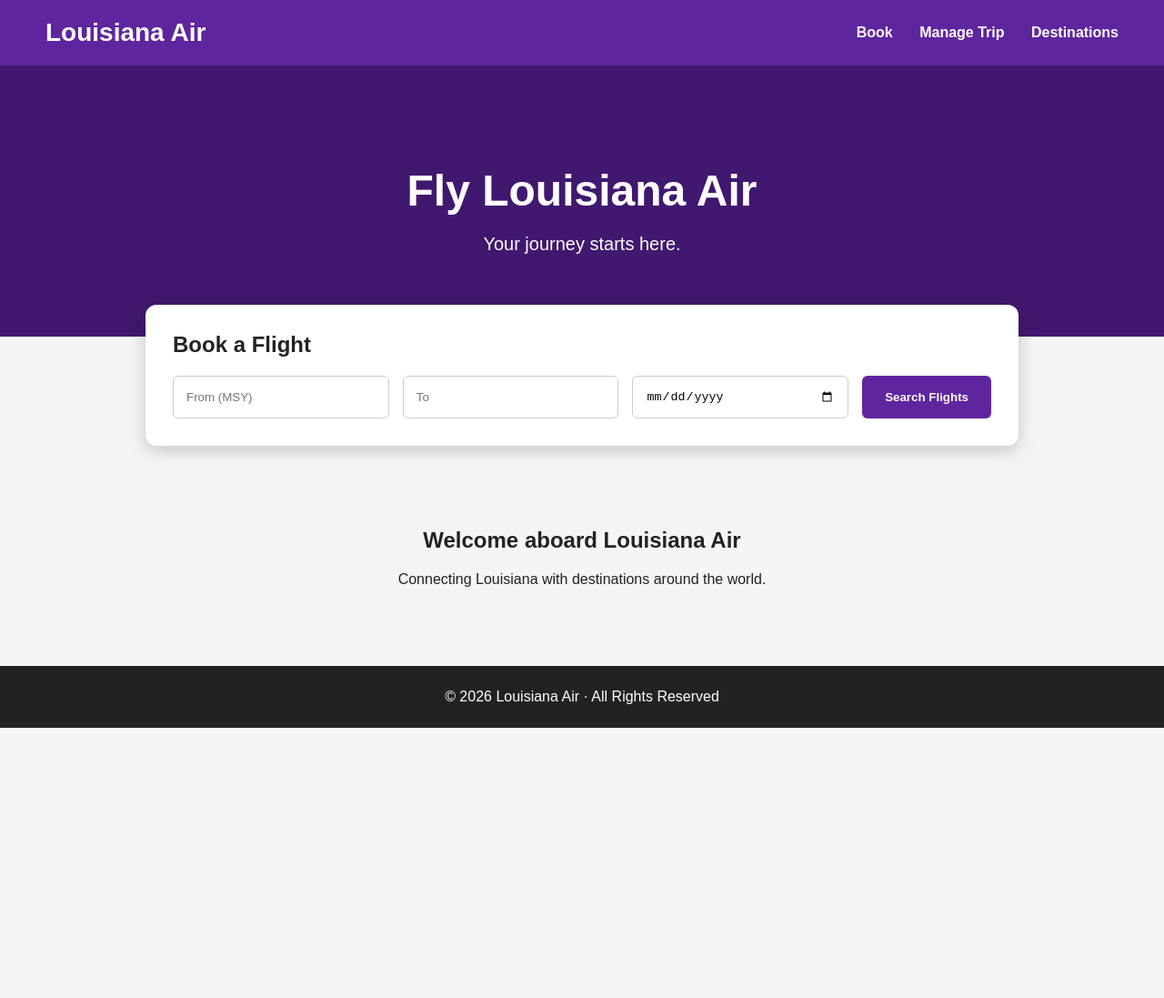
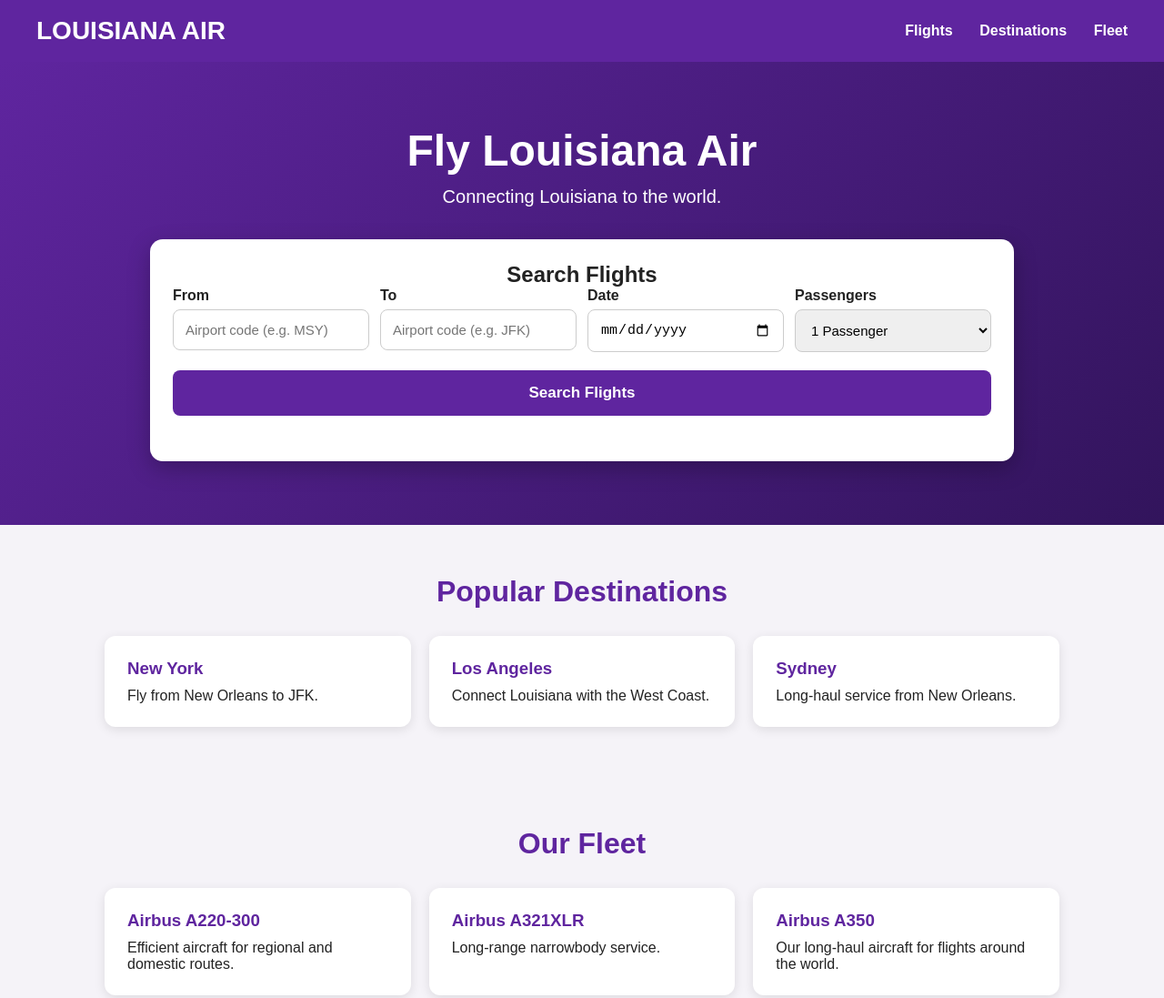
Before and after one commit to MSYavgeek/Louisiana-Air, a plain HTML site: page index.html in a window 1280 px wide. Shown: the top 1097 px of the page at 91% size. Before the commit the page ends 800 px from the top, so only its background shows below. Drawn offline with Linux system fonts and the light colour scheme.

Commit message:
Update index.html

```diff
--- a/index.html
+++ b/index.html
@@ -3,21 +3,25 @@
 <head>
     <meta charset="UTF-8">
     <meta name="viewport" content="width=device-width, initial-scale=1.0">
-
-    <title>Louisiana Air | Fly Your Way</title>
+    <title>Louisiana Air</title>
 
     <style>
+        * {
+            box-sizing: border-box;
+            margin: 0;
+            padding: 0;
+        }
+
         body {
-            margin: 0;
             font-family: Arial, sans-serif;
-            background: #f5f5f5;
+            background: #f5f3f8;
             color: #222;
         }
 
         header {
             background: #5f259f;
             color: white;
-            padding: 20px 50px;
+            padding: 18px 40px;
             display: flex;
             justify-content: space-between;
             align-items: center;
@@ -36,74 +40,143 @@
         }
 
         .hero {
-            background: #40186f;
+            background: linear-gradient(135deg, #5f259f, #32145c);
             color: white;
+            padding: 70px 25px;
             text-align: center;
-            padding: 70px 20px;
         }
 
         .hero h1 {
             font-size: 48px;
-            margin-bottom: 10px;
+            margin-bottom: 12px;
         }
 
         .hero p {
             font-size: 20px;
+            margin-bottom: 35px;
         }
 
-        .booking {
+        .search-box {
             background: white;
-            width: 80%;
-            max-width: 900px;
-            margin: -35px auto 40px;
-            padding: 30px;
-            border-radius: 12px;
-            box-shadow: 0 5px 20px rgba(0,0,0,0.2);
-        }
-
-        .booking h2 {
-            margin-top: 0;
+            color: #222;
+            max-width: 950px;
+            margin: auto;
+            padding: 25px;
+            border-radius: 14px;
+            box-shadow: 0 8px 25px rgba(0,0,0,0.25);
         }
 
         .fields {
             display: flex;
-            gap: 15px;
+            gap: 12px;
             flex-wrap: wrap;
         }
 
-        input {
-            padding: 14px;
-            border: 1px solid #ccc;
-            border-radius: 6px;
+        .field {
             flex: 1;
             min-width: 180px;
+            text-align: left;
+        }
+
+        .field label {
+            display: block;
+            font-weight: bold;
+            margin-bottom: 6px;
+        }
+
+        .field input,
+        .field select {
+            width: 100%;
+            padding: 13px;
+            border: 1px solid #ccc;
+            border-radius: 8px;
+            font-size: 15px;
         }
 
         button {
+            margin-top: 20px;
+            width: 100%;
+            padding: 15px;
+            border: none;
+            border-radius: 8px;
             background: #5f259f;
             color: white;
-            border: none;
-            padding: 14px 25px;
-            border-radius: 6px;
+            font-size: 17px;
             font-weight: bold;
             cursor: pointer;
         }
 
         button:hover {
-            background: #40186f;
+            background: #471b79;
         }
 
-        .section {
+        #results {
+            margin-top: 25px;
+            text-align: left;
+        }
+
+        .flight {
+            background: #f4f1f8;
+            padding: 18px;
+            margin-top: 12px;
+            border-radius: 10px;
+            border-left: 5px solid #5f259f;
+        }
+
+        section {
+            padding: 55px 25px;
+            max-width: 1100px;
+            margin: auto;
+        }
+
+        section h2 {
             text-align: center;
-            padding: 30px;
+            color: #5f259f;
+            margin-bottom: 30px;
+            font-size: 32px;
+        }
+
+        .cards {
+            display: flex;
+            gap: 20px;
+            flex-wrap: wrap;
+        }
+
+        .card {
+            background: white;
+            padding: 25px;
+            border-radius: 12px;
+            flex: 1;
+            min-width: 250px;
+            box-shadow: 0 3px 12px rgba(0,0,0,0.1);
+        }
+
+        .card h3 {
+            color: #5f259f;
+            margin-bottom: 10px;
         }
 
         footer {
-            background: #222;
+            background: #24113b;
             color: white;
             text-align: center;
-            padding: 25px;
-            margin-top: 40px;
+            padding: 30px;
+            margin-top: 30px;
+        }
+
+        @media (max-width: 700px) {
+            header {
+                flex-direction: column;
+                gap: 12px;
+            }
+
+            nav a {
+                margin: 0 8px;
+            }
+
+            .hero h1 {
+                font-size: 36px;
+            }
         }
     </style>
 </head>
@@ -111,39 +184,154 @@
 <body>
 
 <header>
-    <div class="logo">Louisiana Air</div>
+    <div class="logo">LOUISIANA AIR</div>
 
     <nav>
-        <a href="#">Book</a>
-        <a href="#">Manage Trip</a>
-        <a href="#">Destinations</a>
+        <a href="#flights">Flights</a>
+        <a href="#destinations">Destinations</a>
+        <a href="#fleet">Fleet</a>
     </nav>
 </header>
 
-<section class="hero">
+<div class="hero">
     <h1>Fly Louisiana Air</h1>
-    <p>Your journey starts here.</p>
-</section>
+    <p>Connecting Louisiana to the world.</p>
 
-<section class="booking">
-    <h2>Book a Flight</h2>
+    <div class="search-box" id="flights">
+        <h2>Search Flights</h2>
 
-    <div class="fields">
-        <input type="text" placeholder="From (MSY)">
-        <input type="text" placeholder="To">
-        <input type="date">
-        <button>Search Flights</button>
+        <div class="fields">
+
+            <div class="field">
+                <label>From</label>
+                <input type="text" id="from" placeholder="Airport code (e.g. MSY)">
+            </div>
+
+            <div class="field">
+                <label>To</label>
+                <input type="text" id="to" placeholder="Airport code (e.g. JFK)">
+            </div>
+
+            <div class="field">
+                <label>Date</label>
+                <input type="date" id="date">
+            </div>
+
+            <div class="field">
+                <label>Passengers</label>
+                <select id="passengers">
+                    <option>1 Passenger</option>
+                    <option>2 Passengers</option>
+                    <option>3 Passengers</option>
+                    <option>4 Passengers</option>
+                    <option>5 Passengers</option>
+                </select>
+            </div>
+
+        </div>
+
+        <button onclick="searchFlights()">Search Flights</button>
+
+        <div id="results"></div>
+    </div>
+</div>
+
+<section id="destinations">
+    <h2>Popular Destinations</h2>
+
+    <div class="cards">
+        <div class="card">
+            <h3>New York</h3>
+            <p>Fly from New Orleans to JFK.</p>
+        </div>
+
+        <div class="card">
+            <h3>Los Angeles</h3>
+            <p>Connect Louisiana with the West Coast.</p>
+        </div>
+
+        <div class="card">
+            <h3>Sydney</h3>
+            <p>Long-haul service from New Orleans.</p>
+        </div>
     </div>
 </section>
 
-<section class="section">
-    <h2>Welcome aboard Louisiana Air</h2>
-    <p>Connecting Louisiana with destinations around the world.</p>
+<section id="fleet">
+    <h2>Our Fleet</h2>
+
+    <div class="cards">
+        <div class="card">
+            <h3>Airbus A220-300</h3>
+            <p>Efficient aircraft for regional and domestic routes.</p>
+        </div>
+
+        <div class="card">
+            <h3>Airbus A321XLR</h3>
+            <p>Long-range narrowbody service.</p>
+        </div>
+
+        <div class="card">
+            <h3>Airbus A350</h3>
+            <p>Our long-haul aircraft for flights around the world.</p>
+        </div>
+    </div>
 </section>
 
 <footer>
-    © 2026 Louisiana Air · All Rights Reserved
+    <p>© 2026 Louisiana Air</p>
+    <p>New Orleans, Louisiana • MSY</p>
 </footer>
+
+<script>
+
+function searchFlights() {
+
+    const from = document.getElementById("from").value.toUpperCase().trim();
+    const to = document.getElementById("to").value.toUpperCase().trim();
+    const date = document.getElementById("date").value;
+
+    const results = document.getElementById("results");
+
+    if (!from || !to || !date) {
+        results.innerHTML = "<p>Please enter your departure airport, destination, and date.</p>";
+        return;
+    }
+
+    if (from === "MSY" && to === "JFK") {
+
+        results.innerHTML = `
+            <div class="flight">
+                <strong>Louisiana Air LA101</strong><br>
+                New Orleans (MSY) → New York (JFK)<br>
+                Departure: 8:30 AM<br>
+                Aircraft: Airbus A321neo
+            </div>
+        `;
+
+    } else if (from === "MSY" && to === "LAX") {
+
+        results.innerHTML = `
+            <div class="flight">
+                <strong>Louisiana Air LA205</strong><br>
+                New Orleans (MSY) → Los Angeles (LAX)<br>
+                Departure: 10:15 AM<br>
+                Aircraft: Airbus A321XLR
+            </div>
+        `;
+
+    } else {
+
+        results.innerHTML = `
+            <div class="flight">
+                <strong>No flights found</strong><br>
+                We couldn't find a Louisiana Air flight for ${from} → ${to} on ${date}.
+            </div>
+        `;
+    }
+}
+
+</script>
 
 </body>
 </html>
```
